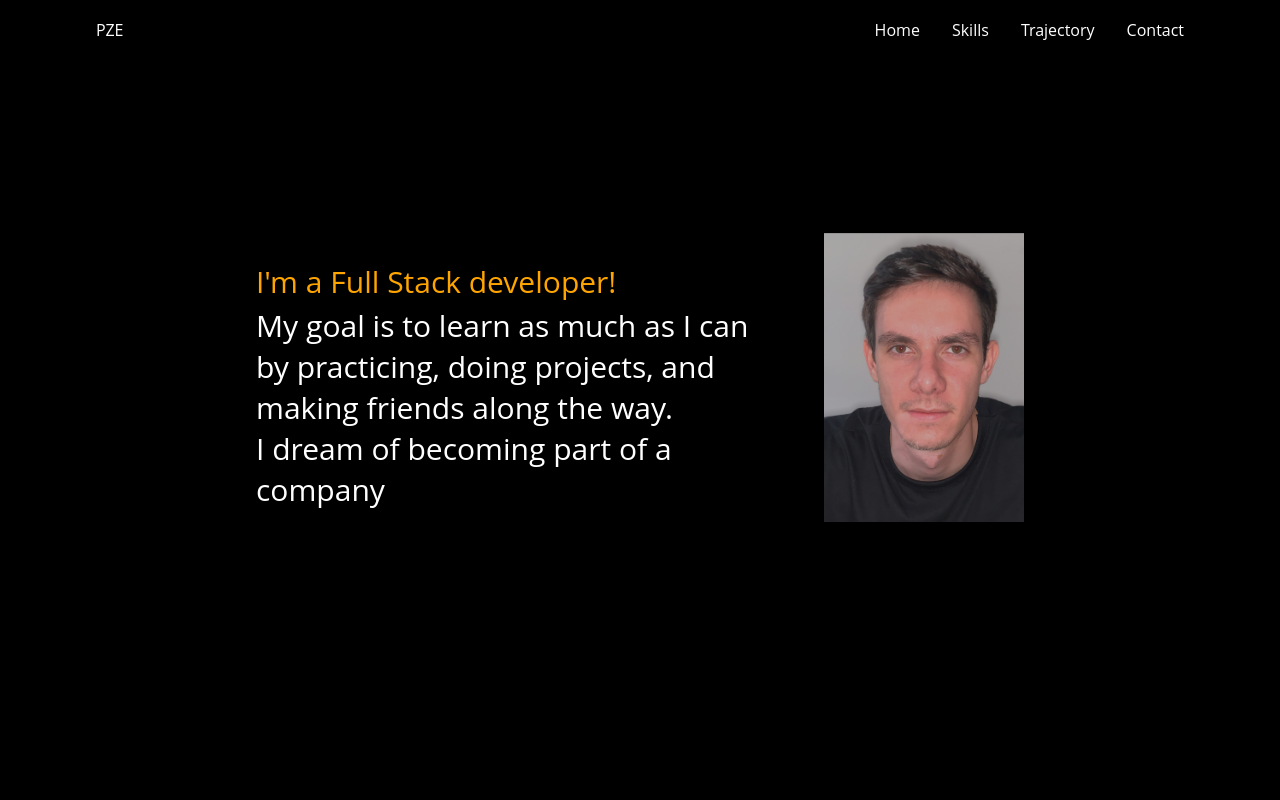
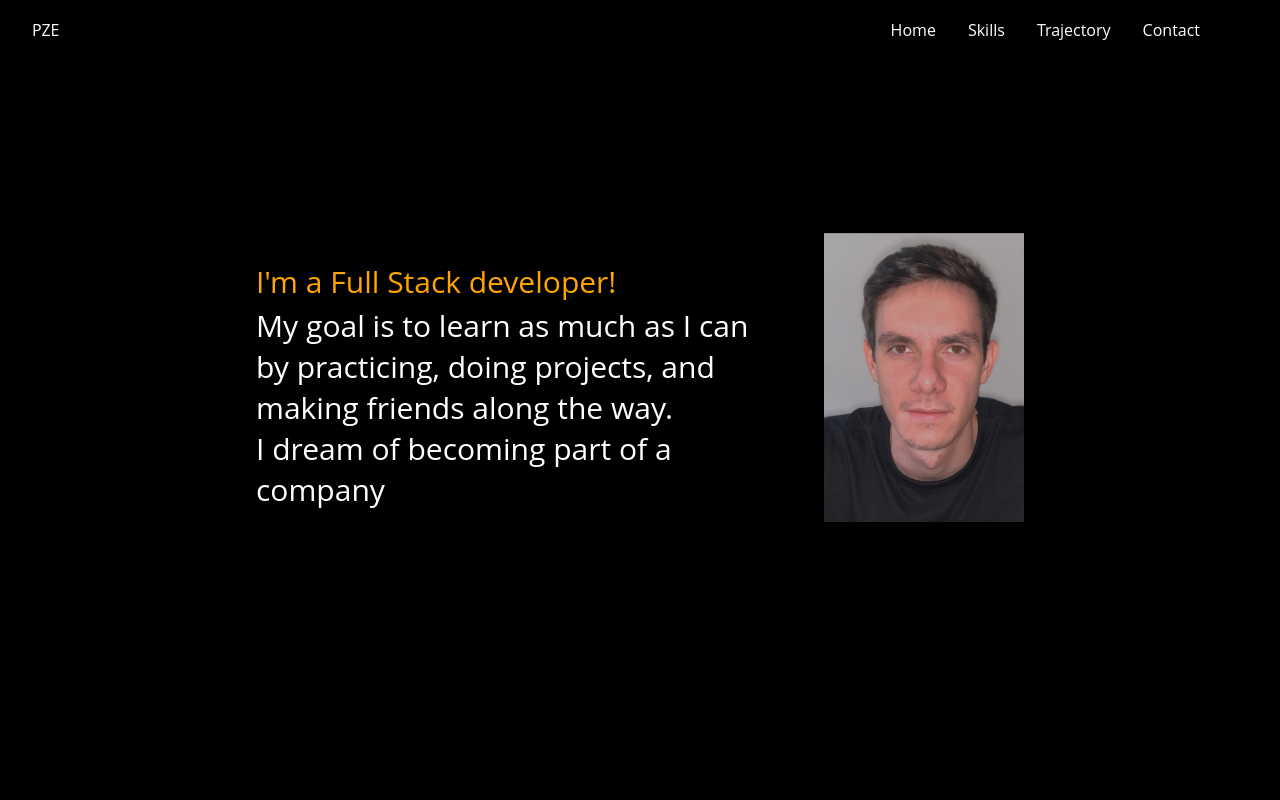
Before and after one commit to pjceva/portfolio, a React (Vite) app: page / in a window 1280 px wide. Shown: the top 800 px of the page. Built offline with nearby package versions, Linux system fonts and the light colour scheme.

Commit message:
new padding

```diff
--- a/src/pages/home/home.tsx
+++ b/src/pages/home/home.tsx
@@ -1,4 +1,4 @@
-import { Container, Header, Links, MenuButton, Navbar, Perfil, TextBox } from "./styles"
+import { Container, Links, MenuButton, Navbar, Perfil, TextBox } from "./styles"
 import PerfilImg from "../../imgs/perfil.png"
 import { Content } from "../../components/Content/styles"
 import { TypeAnimation } from "react-type-animation"
@@ -20,7 +20,6 @@ export const Home = () => {
                 <a>About Me</a>
                 <a href="#Contact">Contact</a>
             </Navbar> */}
-            <Header>
             <Navbar>
                 <div className="logo">PZE</div>
                 <Links className="li">
@@ -40,7 +39,7 @@ export const Home = () => {
                         <li><a href="#Contact">Contact</a></li>
                     </section>
             </Navbar>
-            </Header>
+
             <Container id="Home">
                 <Content>
                     <TextBox>
--- a/src/pages/home/styles.tsx
+++ b/src/pages/home/styles.tsx
@@ -1,13 +1,7 @@
 import styled from "styled-components";
 
-export const Header = styled.div`
-    display: flex;
-    justify-content: center;
-`
-
-
 export const Navbar = styled.div`
-    width: 85%;
+    width: 100%;
     height: 60px;
     max-width: 1200px;
     margin: 0 auto;
@@ -16,6 +10,12 @@ export const Navbar = styled.div`
     justify-content: space-between;
     position: fixed;
     background-color: black;
+    .logo{
+        padding: 0 2rem;
+    }
+    .menu_btn{
+        padding: 0 2rem;
+    }
 
     li{
         list-style: none;
```
Lines whose indentation alone changed are shown as unchanged.
